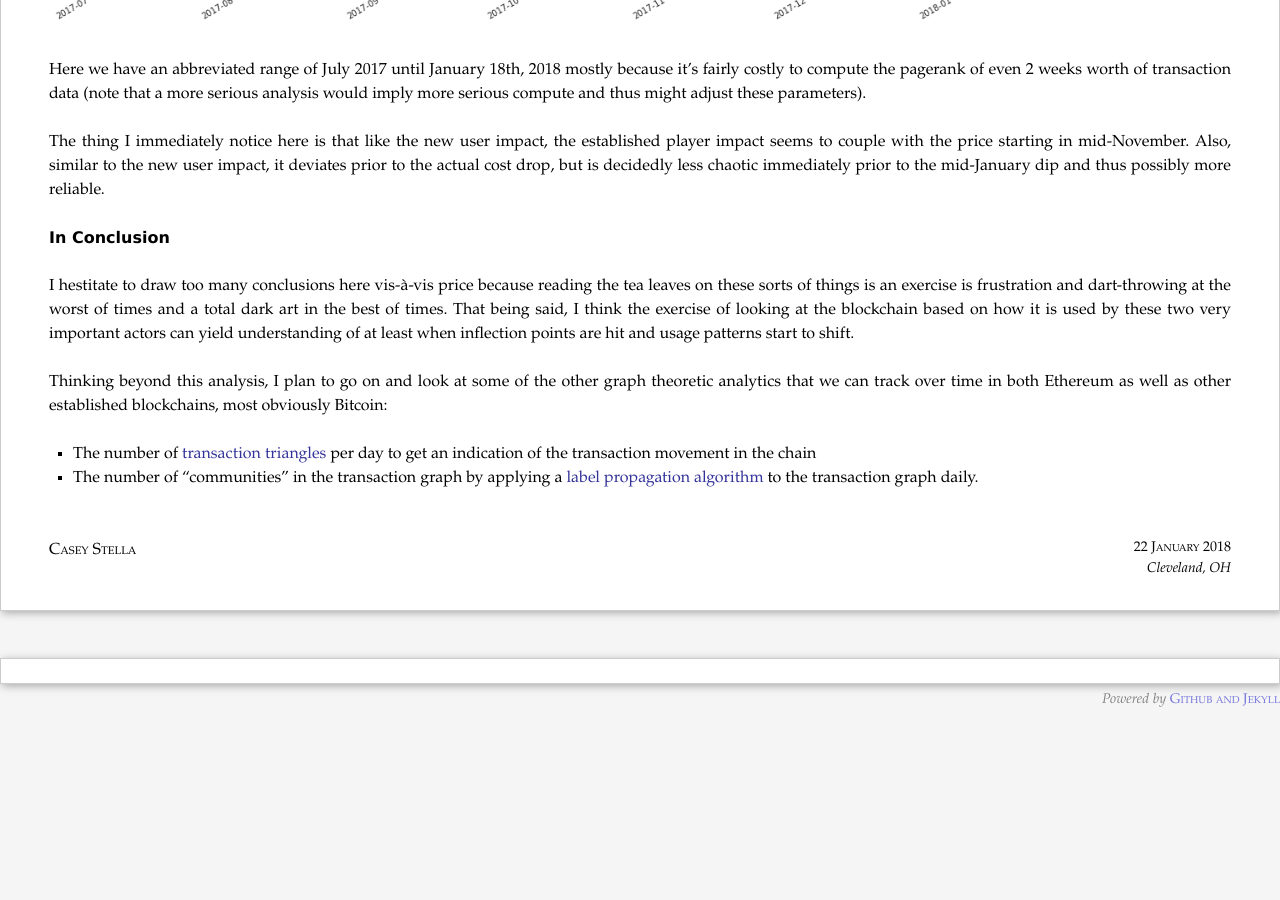
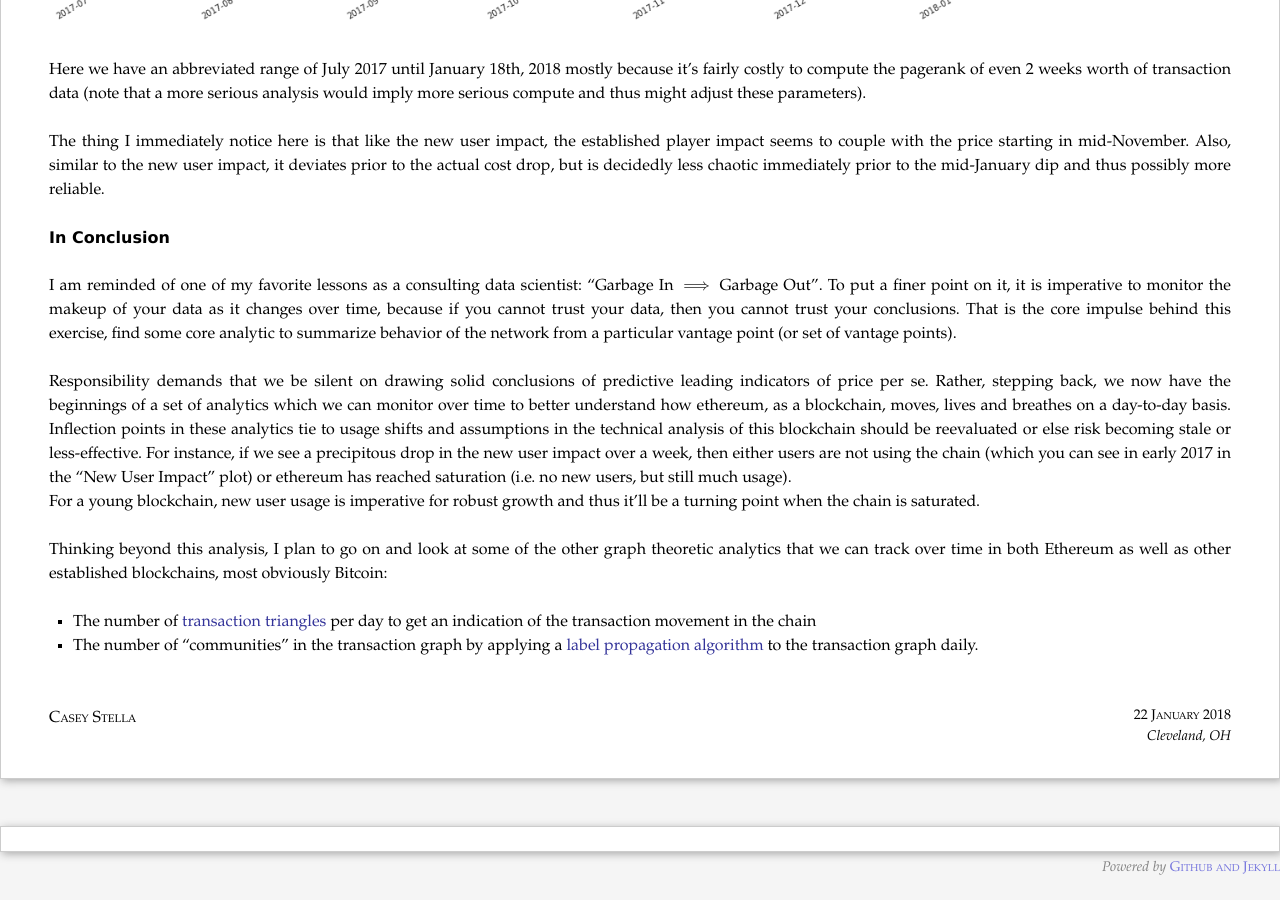
Before and after one commit to cestella/cestella.github.io, a Jekyll site: the page built from _posts/2018-01-22-ethereum-blockchain-analysis.markdown, in a window 1280 px wide and 900 px high, scrolled down 3074 px. Built offline with Jekyll 4.4.1, drawn with Linux system fonts in a browser that asks for light colours; formulas are drawn with MathJax 3; comment, search, counter and statistics services are not loaded; before the commit the page ends 3806 px from its top, so only the background shows below that.

Commit message:
updated conclusion to be more clear

```diff
--- a/_posts/2018-01-22-ethereum-blockchain-analysis.markdown
+++ b/_posts/2018-01-22-ethereum-blockchain-analysis.markdown
@@ -97,8 +97,29 @@ The thing I immediately notice here is that like the new user impact, the establ
 In Conclusion
 ---
 
-I hestitate to draw too many conclusions here vis-à-vis price because reading the tea leaves on these sorts of things is an exercise is frustration and dart-throwing at the worst of times and a total dark art in the best of times.  That being said, I think the exercise of looking at the blockchain based on how it is used by these two very important actors can yield understanding of at least when inflection points are hit and usage patterns start to shift.
+I am reminded of one of my favorite lessons as a consulting data
+scientist: "Garbage In $\implies$ Garbage Out".  To put a finer point on
+it, it is imperative to monitor the makeup of your data as it changes
+over time, because if you cannot trust your data, then you cannot
+trust your conclusions. That is the core impulse behind this exercise, find some
+core analytic to summarize behavior of the network from a particular
+vantage point (or set of vantage points).
+
+Responsibility demands that we be silent on drawing solid conclusions of
+predictive leading indicators of price per se.  Rather, stepping
+back, we now have the beginnings of a set of analytics which we can
+monitor over time to better understand how ethereum, as a blockchain, moves, lives and
+breathes on a day-to-day basis.  Inflection points in these analytics
+tie to usage shifts and assumptions in the technical analysis of this
+blockchain should be reevaluated or else risk becoming stale or
+less-effective.  For instance, if we see a precipitous drop in the new
+user impact over a week, then either users are not using the chain
+(which you can see in early 2017 in the "New User Impact" plot) or
+ethereum has reached saturation (i.e. no new users, but still much usage).
+For a young blockchain, new user usage is imperative for robust growth
+and thus it'll be a turning point when the chain is saturated.
 
 Thinking beyond this analysis, I plan to go on and look at some of the other graph theoretic analytics that we can track over time in both Ethereum as well as other established blockchains, most obviously Bitcoin:
+
 * The number of [transaction triangles](https://www.geeksforgeeks.org/number-of-triangles-in-a-undirected-graph/) per day to get an indication of the transaction movement in the chain
 * The number of "communities" in the transaction graph by applying a [label propagation algorithm](https://en.wikipedia.org/wiki/Label_Propagation_Algorithm) to the transaction graph daily.
```
